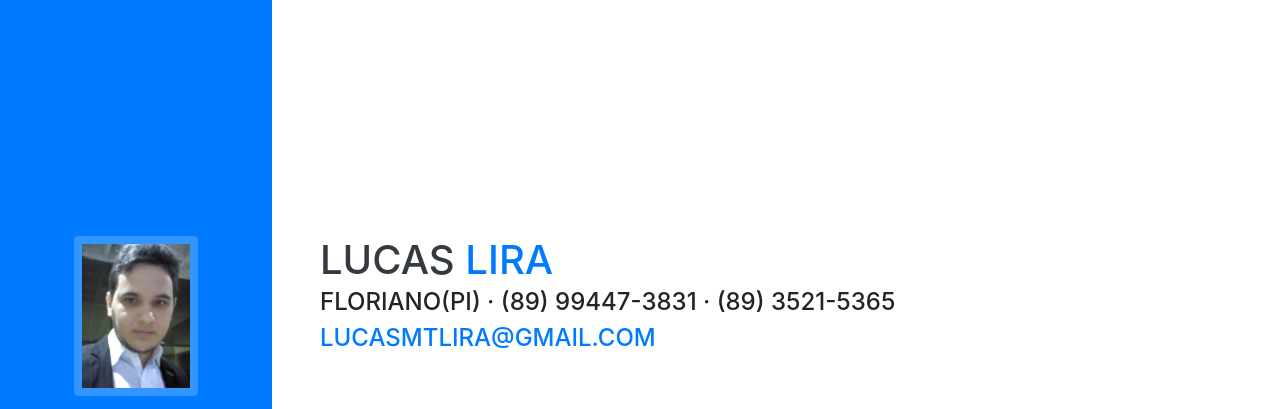
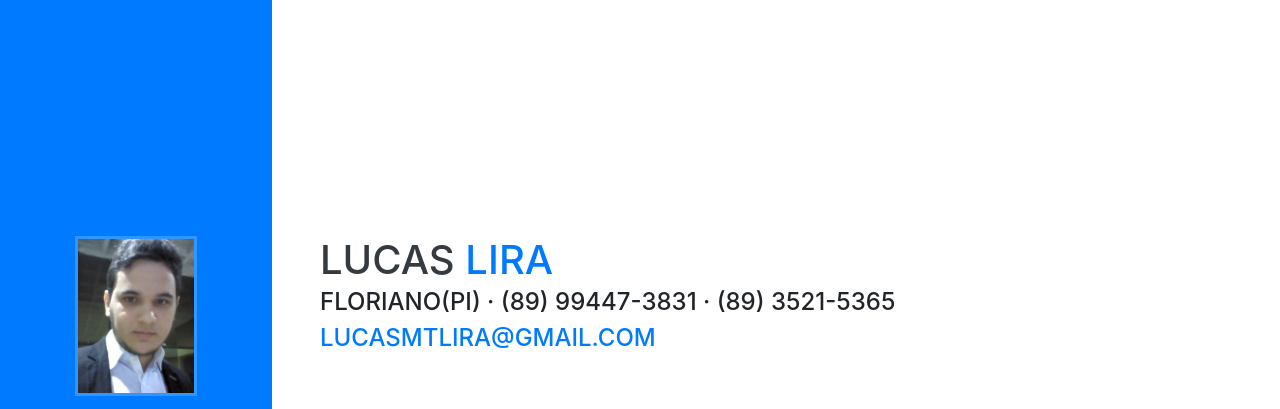
Before and after one commit to lucaslira95/lucasliraresume, a website with bundled scripts: page index.html in a window 1280 px wide. Shown: the top 409 px of the page. Built offline with nearby package versions, Linux system fonts and the light colour scheme; a web font is replaced by a local one.

Commit message:
prettied image border

```diff
--- a/css/resume.css
+++ b/css/resume.css
@@ -113,7 +113,7 @@ p.lead {
   #sideNav .navbar-brand .img-profile {
     max-width: 10rem;
     max-height: 10rem;
-    border: 0.5rem solid rgba(255, 255, 255, 0.2);
+    border: 0.2rem solid rgba(255, 255, 255, 0.2);
   }
   #sideNav .navbar-collapse {
     display: -webkit-box;
--- a/index.html
+++ b/index.html
@@ -30,7 +30,7 @@
     <a class="navbar-brand js-scroll-trigger" href="#page-top">
       <span class="d-block d-lg-none">Lucas Lira</span>
       <span class="d-none d-lg-block">
-        <img class="img-fluid img-profile rounded mx-auto mb-2" src="img/profile.jpg" alt="">
+        <img class="img-fluid img-profile mx-auto mb-2" src="img/profile.jpg" alt="">
       </span>
     </a>
     <button class="navbar-toggler" type="button" data-toggle="collapse" data-target="#navbarSupportedContent" aria-controls="navbarSupportedContent" aria-expanded="false" aria-label="Toggle navigation">
```
Also changed, not shown: css/resume.min.css.
